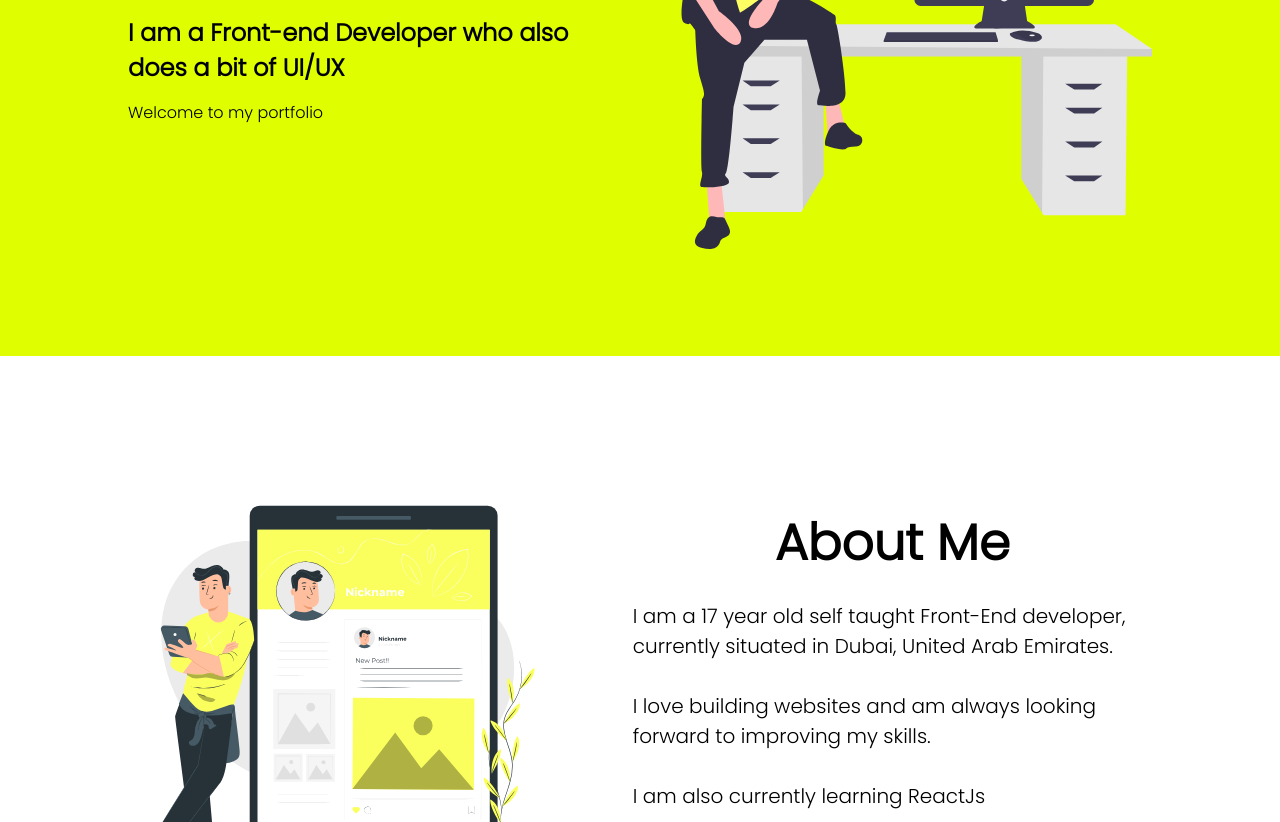
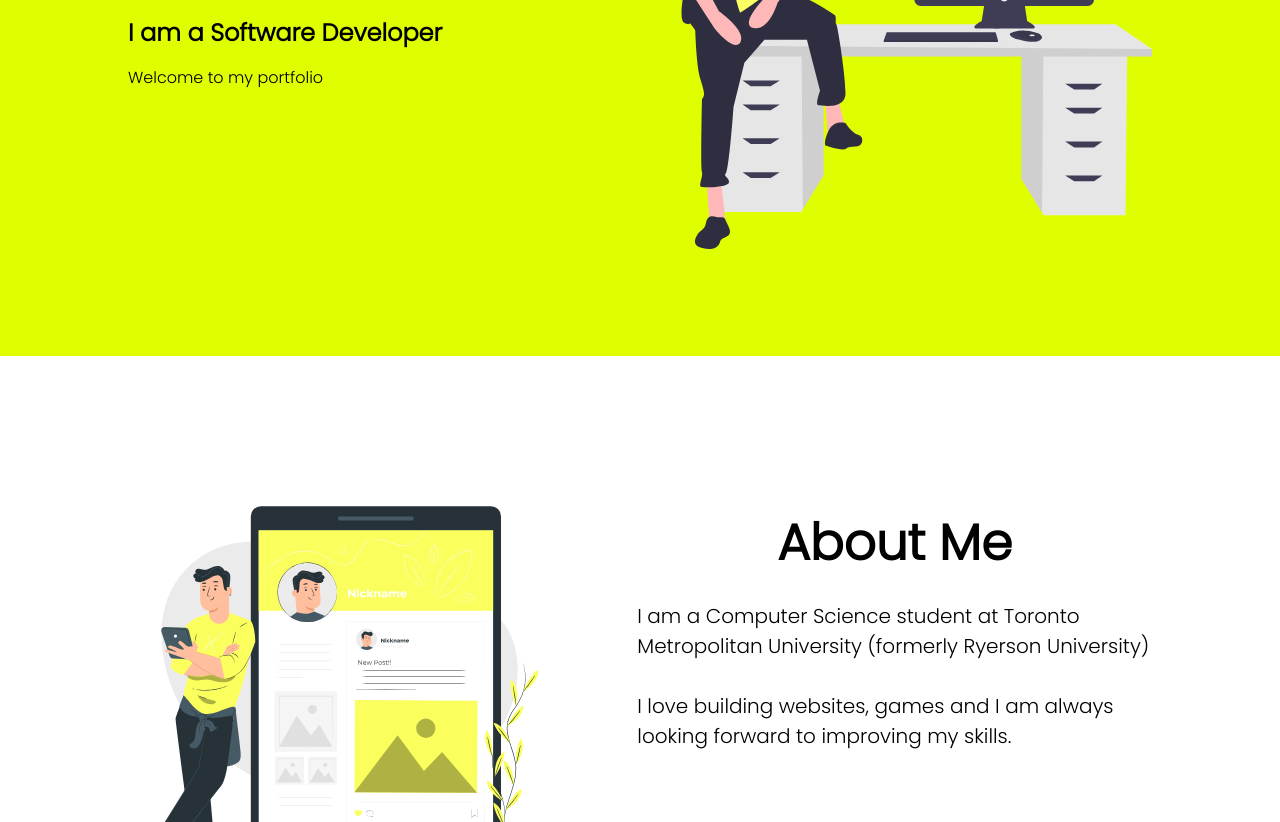
Before and after one commit to chennxi123/portfolio-website, a plain HTML site: page index.html in a window 1280 px wide. Shown: the part 390-1212 px from the top of the page. Drawn offline with Linux system fonts and the light colour scheme.

Commit message:
Update index.html

```diff
--- a/index.html
+++ b/index.html
@@ -45,7 +45,7 @@
     <div class="hero-container">
       <div class="hero-container-content">
         <h1>Hi👋,<br> My name is Ronit Kothari/h1>
-        <h2>I am a Front-end Developer who also does a bit of UI/UX</h2>
+        <h2>I am a Software Developer</h2>
         <p>Welcome to my portfolio</p>
       </div>
 
@@ -59,7 +59,7 @@
     <div class="about-container">
       <div class="about-content">
         <h1>About Me</h1>
-        <p>I am a 17 year old self taught Front-End developer, currently situated in Dubai, United Arab Emirates.<br><br> I love building websites and am always looking forward to improving my skills.<br><br> I am also currently learning ReactJs</p>
+        <p>I am a Computer Science student at Toronto Metropolitan University (formerly Ryerson University) <br><br> I love building websites, games and I am always looking forward to improving my skills.<br><br> </p>
       </div>
       <div class="hero-image-container">
         <img src="images/Wall post-pana.svg" alt="">
```
